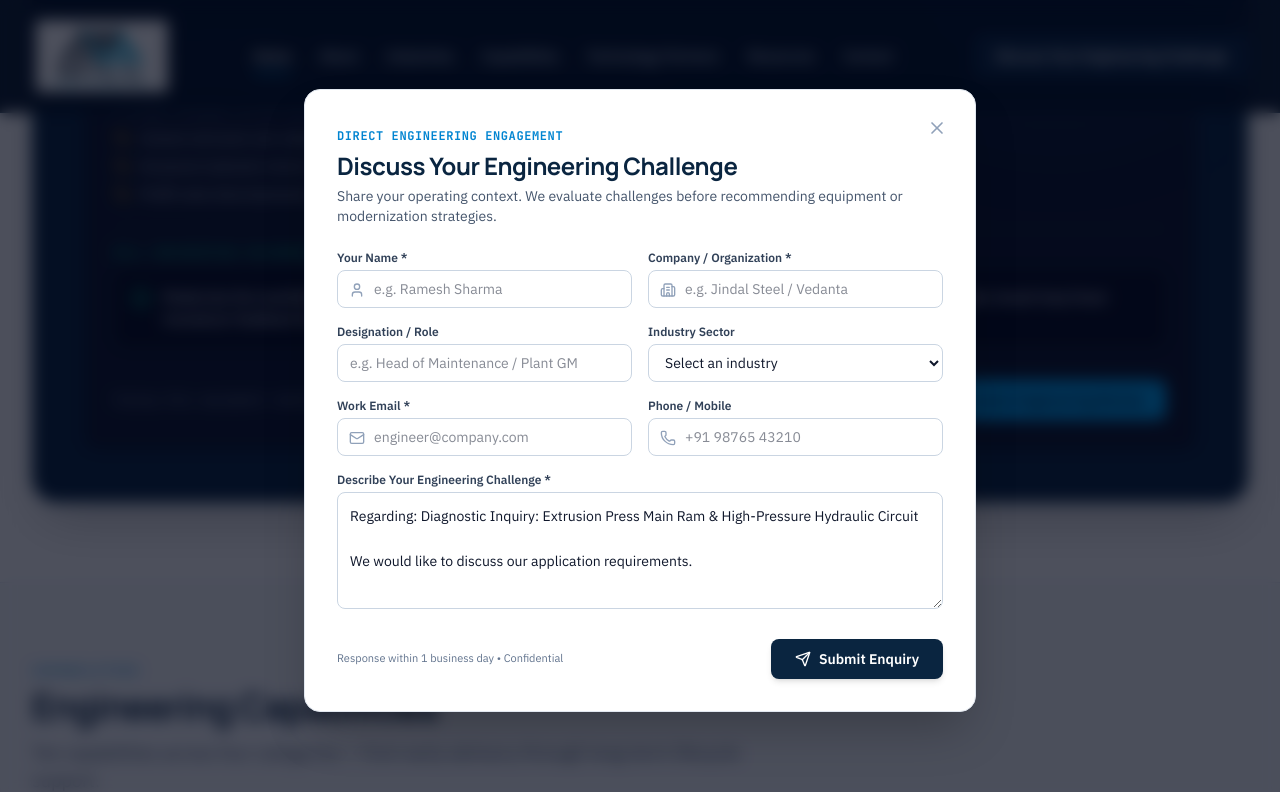
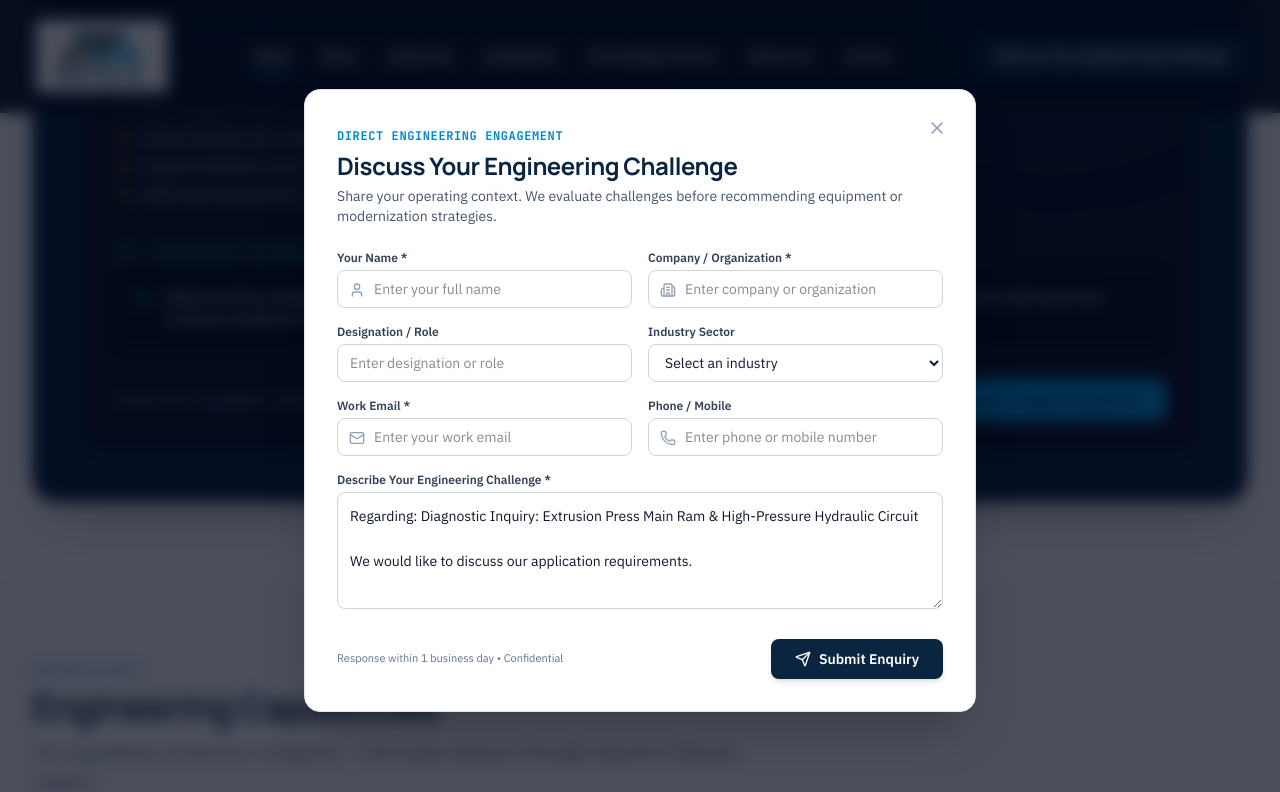
Before and after one commit to heraxia-vix/Mill-Engineering-Website, a React (Vite) app: page / in a window 1280 px wide. Both pictures are taken after a click on the button "Schedule Engineering Review". Shown: the part 3504-4296 px from the top of the page. Built offline with nearby package versions, Linux system fonts and the light colour scheme.

Commit message:
Remove sample enquiry placeholders

```diff
--- a/src/components/EnquiryModal.tsx
+++ b/src/components/EnquiryModal.tsx
@@ -75,13 +75,11 @@ export const EnquiryModal: React.FC<EnquiryModalProps> = ({
 
   return (
     <div className="fixed inset-0 z-50 flex items-center justify-center p-4 sm:p-6 overflow-y-auto">
-      {/* Backdrop */}
       <div
         className="fixed inset-0 bg-slate-950/70 backdrop-blur-sm transition-opacity"
         onClick={onClose}
       />
 
-      {/* Modal Dialog */}
       <div className="relative bg-white rounded-2xl shadow-2xl max-w-2xl w-full p-6 sm:p-8 z-10 border border-slate-200 overflow-hidden my-8">
         <button
           onClick={onClose}
@@ -133,15 +131,13 @@ export const EnquiryModal: React.FC<EnquiryModalProps> = ({
             <form onSubmit={handleSubmit} className="space-y-4">
               <div className="grid grid-cols-1 sm:grid-cols-2 gap-4">
                 <div>
-                  <label className="block text-xs font-semibold text-slate-700 mb-1">
-                    Your Name *
-                  </label>
+                  <label className="block text-xs font-semibold text-slate-700 mb-1">Your Name *</label>
                   <div className="relative">
                     <User className="w-4 h-4 text-slate-400 absolute left-3 top-3 pointer-events-none" />
                     <input
                       type="text"
                       required
-                      placeholder="e.g. Ramesh Sharma"
+                      placeholder="Enter your full name"
                       value={formData.name}
                       onChange={(e) => setFormData({ ...formData, name: e.target.value })}
                       className="w-full pl-9 pr-3 py-2 text-sm border border-slate-300 rounded-lg focus:outline-none focus:ring-2 focus:ring-sky-500 focus:border-sky-500"
@@ -150,15 +146,13 @@ export const EnquiryModal: React.FC<EnquiryModalProps> = ({
                 </div>
 
                 <div>
-                  <label className="block text-xs font-semibold text-slate-700 mb-1">
-                    Company / Organization *
-                  </label>
+                  <label className="block text-xs font-semibold text-slate-700 mb-1">Company / Organization *</label>
                   <div className="relative">
                     <Building2 className="w-4 h-4 text-slate-400 absolute left-3 top-3 pointer-events-none" />
                     <input
                       type="text"
                       required
-                      placeholder="e.g. Jindal Steel / Vedanta"
+                      placeholder="Enter company or organization"
                       value={formData.company}
                       onChange={(e) => setFormData({ ...formData, company: e.target.value })}
                       className="w-full pl-9 pr-3 py-2 text-sm border border-slate-300 rounded-lg focus:outline-none focus:ring-2 focus:ring-sky-500 focus:border-sky-500"
@@ -169,12 +163,10 @@ export const EnquiryModal: React.FC<EnquiryModalProps> = ({
 
               <div className="grid grid-cols-1 sm:grid-cols-2 gap-4">
                 <div>
-                  <label className="block text-xs font-semibold text-slate-700 mb-1">
-                    Designation / Role
-                  </label>
+                  <label className="block text-xs font-semibold text-slate-700 mb-1">Designation / Role</label>
                   <input
                     type="text"
-                    placeholder="e.g. Head of Maintenance / Plant GM"
+                    placeholder="Enter designation or role"
                     value={formData.designation}
                     onChange={(e) => setFormData({ ...formData, designation: e.target.value })}
                     className="w-full px-3 py-2 text-sm border border-slate-300 rounded-lg focus:outline-none focus:ring-2 focus:ring-sky-500 focus:border-sky-500"
@@ -182,9 +174,7 @@ export const EnquiryModal: React.FC<EnquiryModalProps> = ({
                 </div>
 
                 <div>
-                  <label className="block text-xs font-semibold text-slate-700 mb-1">
-                    Industry Sector
-                  </label>
+                  <label className="block text-xs font-semibold text-slate-700 mb-1">Industry Sector</label>
                   <select
                     value={formData.industry}
                     onChange={(e) => setFormData({ ...formData, industry: e.target.value })}
@@ -203,15 +193,13 @@ export const EnquiryModal: React.FC<EnquiryModalProps> = ({
 
               <div className="grid grid-cols-1 sm:grid-cols-2 gap-4">
                 <div>
-                  <label className="block text-xs font-semibold text-slate-700 mb-1">
-                    Work Email *
-                  </label>
+                  <label className="block text-xs font-semibold text-slate-700 mb-1">Work Email *</label>
                   <div className="relative">
                     <Mail className="w-4 h-4 text-slate-400 absolute left-3 top-3 pointer-events-none" />
                     <input
                       type="email"
                       required
-                      placeholder="engineer@company.com"
+                      placeholder="Enter your work email"
                       value={formData.email}
                       onChange={(e) => setFormData({ ...formData, email: e.target.value })}
                       className="w-full pl-9 pr-3 py-2 text-sm border border-slate-300 rounded-lg focus:outline-none focus:ring-2 focus:ring-sky-500 focus:border-sky-500"
@@ -220,14 +208,12 @@ export const EnquiryModal: React.FC<EnquiryModalProps> = ({
                 </div>
 
                 <div>
-                  <label className="block text-xs font-semibold text-slate-700 mb-1">
-                    Phone / Mobile
-                  </label>
+                  <label className="block text-xs font-semibold text-slate-700 mb-1">Phone / Mobile</label>
                   <div className="relative">
                     <Phone className="w-4 h-4 text-slate-400 absolute left-3 top-3 pointer-events-none" />
                     <input
                       type="tel"
-                      placeholder="+91 98765 43210"
+                      placeholder="Enter phone or mobile number"
                       value={formData.phone}
                       onChange={(e) => setFormData({ ...formData, phone: e.target.value })}
                       className="w-full pl-9 pr-3 py-2 text-sm border border-slate-300 rounded-lg focus:outline-none focus:ring-2 focus:ring-sky-500 focus:border-sky-500"
@@ -237,38 +223,25 @@ export const EnquiryModal: React.FC<EnquiryModalProps> = ({
               </div>
 
               <div>
-                <label className="block text-xs font-semibold text-slate-700 mb-1">
-                  Describe Your Engineering Challenge *
-                </label>
-                <div className="relative">
+                <label className="block text-xs font-semibold text-slate-700 mb-1">Describe Your Engineering Challenge *</label>
                 <textarea
                   rows={4}
                   required
-                    placeholder="Provide details on equipment, hydraulic issues, modernization targets, or project timeline..."
+                  placeholder="Describe your application, equipment, operating conditions, technical challenge or project requirement"
                   value={formData.message}
                   onChange={(e) => setFormData({ ...formData, message: e.target.value })}
                   className="w-full p-3 text-sm border border-slate-300 rounded-lg focus:outline-none focus:ring-2 focus:ring-sky-500 focus:border-sky-500 leading-relaxed"
                 />
               </div>
-              </div>
 
               <div className="pt-2 flex items-center justify-between gap-4">
-                <span className="text-[11px] text-slate-500">
-                  Response within 1 business day &bull; Confidential
-                </span>
+                <span className="text-[11px] text-slate-500">Response within 1 business day &bull; Confidential</span>
                 <button
                   type="submit"
                   disabled={isSubmitting}
                   className="px-6 py-2.5 bg-[#0a2540] hover:bg-[#0c2f52] text-white font-semibold text-sm rounded-lg shadow-md transition-all flex items-center gap-2 disabled:opacity-60 cursor-pointer"
                 >
-                  {isSubmitting ? (
-                    'Sending...'
-                  ) : (
-                    <>
-                      <Send className="w-4 h-4" />
-                      Submit Enquiry
-                    </>
-                  )}
+                  {isSubmitting ? 'Sending...' : <><Send className="w-4 h-4" />Submit Enquiry</>}
                 </button>
               </div>
             </form>
```
Lines whose indentation alone changed are shown as unchanged.
